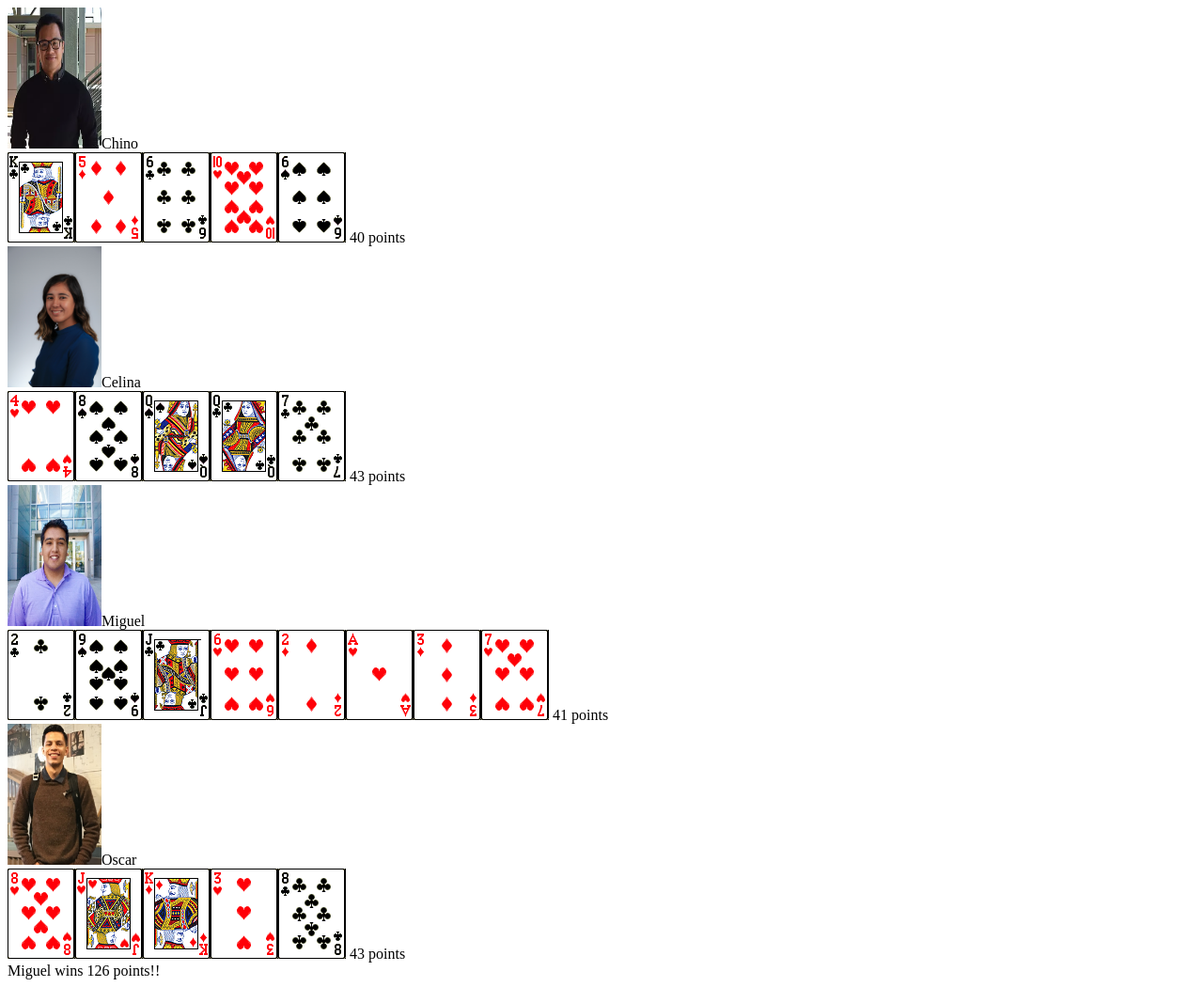
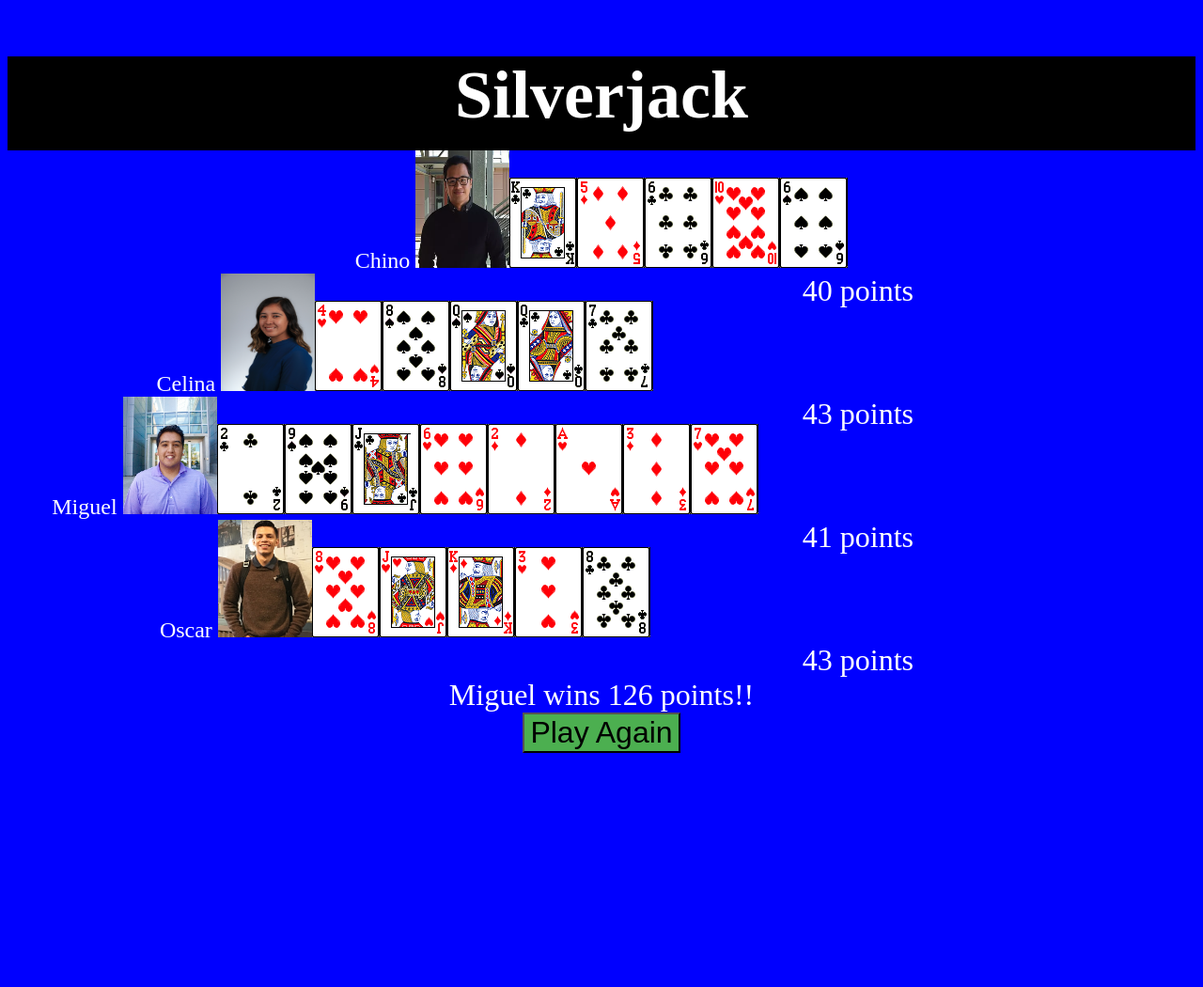
Before and after one commit to MiguelFletes/cst336-lab3, a PHP site: page / in a window 1280 px wide. Shown: the whole page at 94% size. After the commit the page ends 801 px from the top, so only its background shows below. Run offline with PHP 8.4, Linux system fonts and the light colour scheme.

Commit message:
Add Finishing alignment

```diff
--- a/css/styles.css
+++ b/css/styles.css
@@ -1,7 +1,38 @@
 body{
     background-color: blue;
+}
+header{
+    text-align: center;
+    background-color: black;
+    color: white;
+    height: 100px;
+    font-size: 3em;
 }
 #gamePrint {
     text-align: center;
     background-color: blue;
+    color: white;
+    font-size: 1.5em;
 }
+#winner{
+    text-align: center;
+    font-size: 2em;
+    color: white;
+}
+form{
+    text-align: center;
+}
+#button{
+    font-size: 1em;
+    background-color: #4CAF50;
+    text-align: center;
+}
+#points{
+    color: white;
+    float: right;
+    font-size: 2em;
+    padding-right: 300px;
+}
+#pic{
+    text-align: center;
+}
--- a/index.php
+++ b/index.php
@@ -2,9 +2,12 @@
 <!DOCTYPE html>
 <html>
     <head>
-
+        <link href = "css/styles.css" rel = "stylesheet" type = "text/css" />
     </head>
     <body>
+        <header>
+            <h2>Silverjack</h2>
+        </header>
         <?php
             $player1 = array('name' => 'Chino', 'imgUrl' => './img/user_pics/chino.png', 'hand' => array(), 'points' => 0);
             $player2 = array('name' => 'Celina', 'imgUrl' => './img/user_pics/celina.jpg', 'hand' => array(), 'points' => 0);
@@ -34,26 +37,26 @@
 
             function printGameState(&$allPlayers,&$allCards,&$allPoints){
                 foreach($allPlayers as $player) {
-                    echo "<img src='" . $player['imgUrl'] . "' width='100' height='150' />";
-                    echo $player['name'] . "<br/>";
+                    echo "<div id = gamePrint>";
+                    echo $player['name']. "                               ";
+                    echo "<img id = pic src='" . $player['imgUrl'] . "' width='100' height='125' />";
                     generateDeck($player,$allCards);
-                    echo "<div id = gamePrint>";
                     displayhand($player);
-                    echo "</div>";
                     array_push($allPoints, $player['points']);
 
                 }
-
-
             }
 
             function displayHand(&$player){
 
+
                 for($i=0; $i<count($player['hand']); $i++){
                     echo "<img id='playerCards' src=" . $player['hand'][$i] . " />";
                 }
-
+                echo "</div>";
+                echo "<div id = points>";
                 echo "\t\t" . $player['points'] . " points<br>";
+                echo "</div>";
             }
 
             function generateDeck(&$player,&$allCards)
@@ -164,7 +167,16 @@
             }
 
             printGameState($allPlayers,$allCards, $allPoints);
-            getWinner($allPoints, $allPlayers);
         ?>
+        <div id = "winner">
+            <br />
+            <?php
+                getWinner($allPoints, $allPlayers);
+            ?>
+            <br />
+            <form>
+                <input id = "button" type="submit" value ="Play Again"/>
+            </form>
+        </div>
     </body>
 </html>
```
